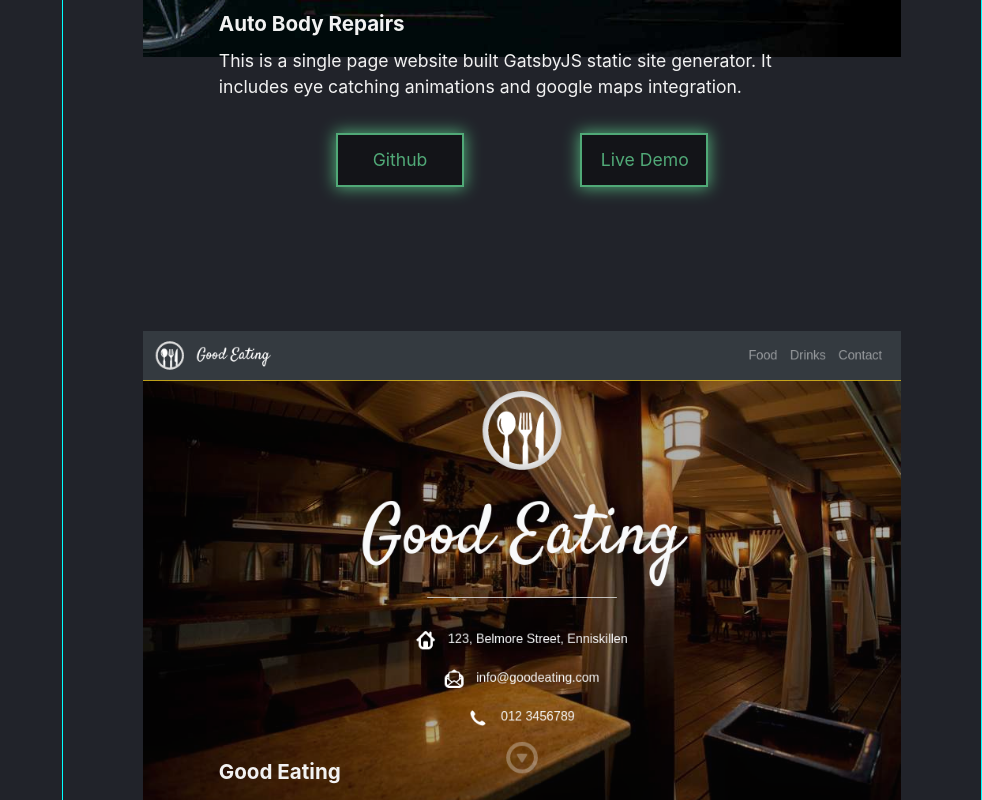
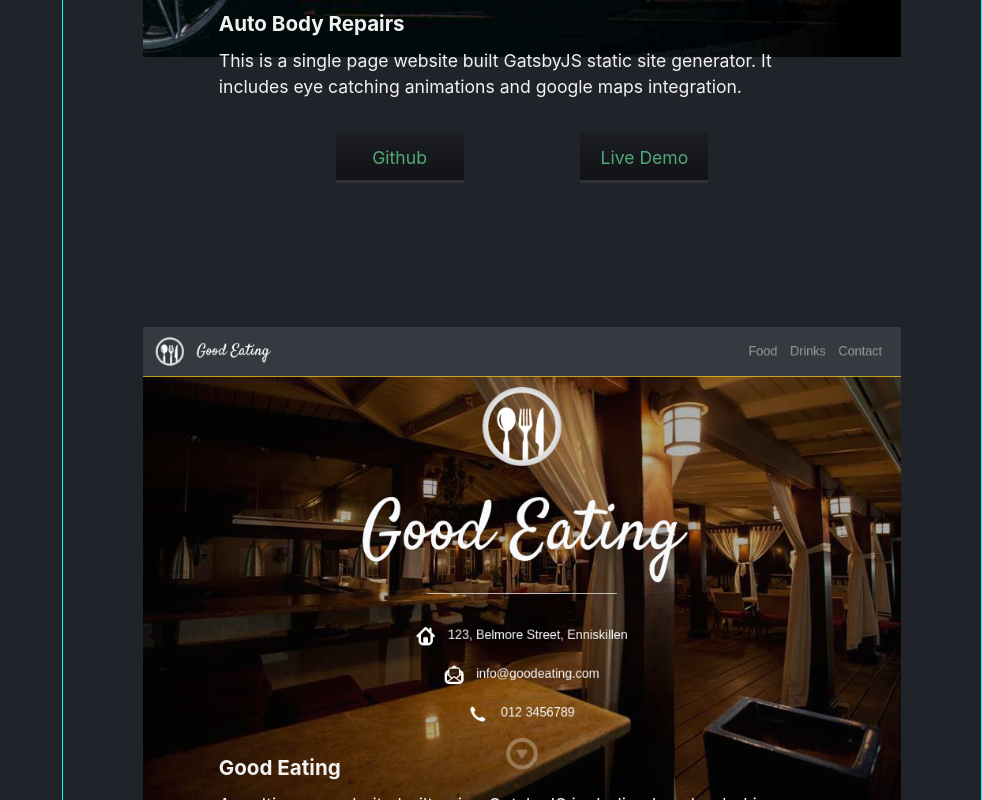
Before and after one commit to mthom26/portfolio-v2, a React (Create React App) app: page / in a window 1280 px wide. Shown: the part 1900-2700 px from the top of the page, without its empty margins (298-1280 px from the left). Built offline with nearby package versions, Linux system fonts and the light colour scheme.

Commit message:
Refactor Button styling

```diff
--- a/src/components/Button.css
+++ b/src/components/Button.css
@@ -1,19 +1,21 @@
+.buttonBase {
+  position: relative;
+  margin-bottom: 1rem;
+  opacity: 0.7;
+}
+
 .button {
   padding: 0.5rem 0;
   position: relative;
   width: 8rem;
   text-decoration: none;
-  background: rgba(0,0,0,0.6);
+  background: linear-gradient(rgba(0,0,0,0.2), rgba(0,0,0,0.7));
   color: var(--green);
-  border: 2px solid var(--green);
-  box-shadow: 0px 0px 15px 1px var(--green);
-  opacity: 0.7;
   display: flex;
   align-items: center;
   text-align: center;
   overflow: hidden;
   transition: opacity 250ms linear;
-  margin-bottom: 1rem;
 }
 
 .buttonText {
@@ -32,14 +34,37 @@
   transition: transform 200ms ease-in-out;
 }
 
-.button:hover {
+.buttonBottom {
+  position: absolute;
+  bottom: 0;
+  width: 100%;
+  height: 3px;
+  background: var(--dark2);
+}
+
+.buttonBottomVar {
+  position: absolute;
+  bottom: 0;
+  width: 100%;
+  height: 3px;
+  background: var(--green);
+  transform-origin: right;
+  transform: scaleX(0);
+  transition: transform 200ms ease-in-out;
+}
+
+.buttonBase:hover {
   opacity: 0.85;
 }
 
-.button:hover .buttonText {
+.buttonBase:hover .buttonText {
   transform: translateX(0rem);
 }
 
-.button:hover .buttonIcon {
+.buttonBase:hover .buttonIcon {
   transform: translateX(0rem);
 }
+
+.buttonBase:hover .buttonBottomVar {
+  transform: scaleX(1);
+}
--- a/src/components/Button.js
+++ b/src/components/Button.js
@@ -4,13 +4,17 @@ import './Button.css';
 
 const Button = ({ text, icon, link }) => {
   return (
-    <a href={`${link}`} className="button">
-      <span className="buttonText">
-        {text}
-      </span>
-      <div className="buttonIcon">
-        <img src={icon} alt="" />
+    <a href={`${link}`} className="buttonBase">
+      <div className="button">
+        <span className="buttonText">
+          {text}
+        </span>
+        <div className="buttonIcon">
+          <img src={icon} alt="" />
+        </div>
       </div>
+      <div className="buttonBottom" />
+      <div className="buttonBottomVar" />
     </a>
   );
 };
```
